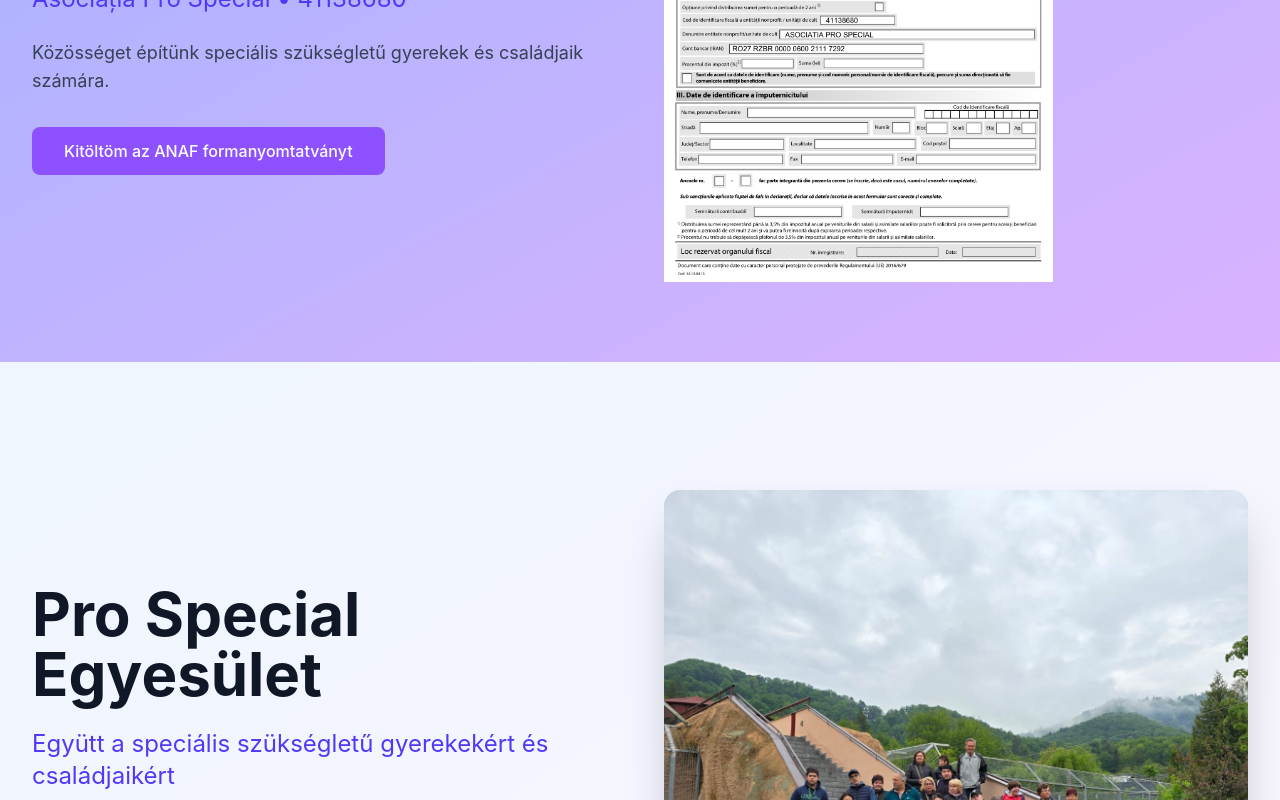
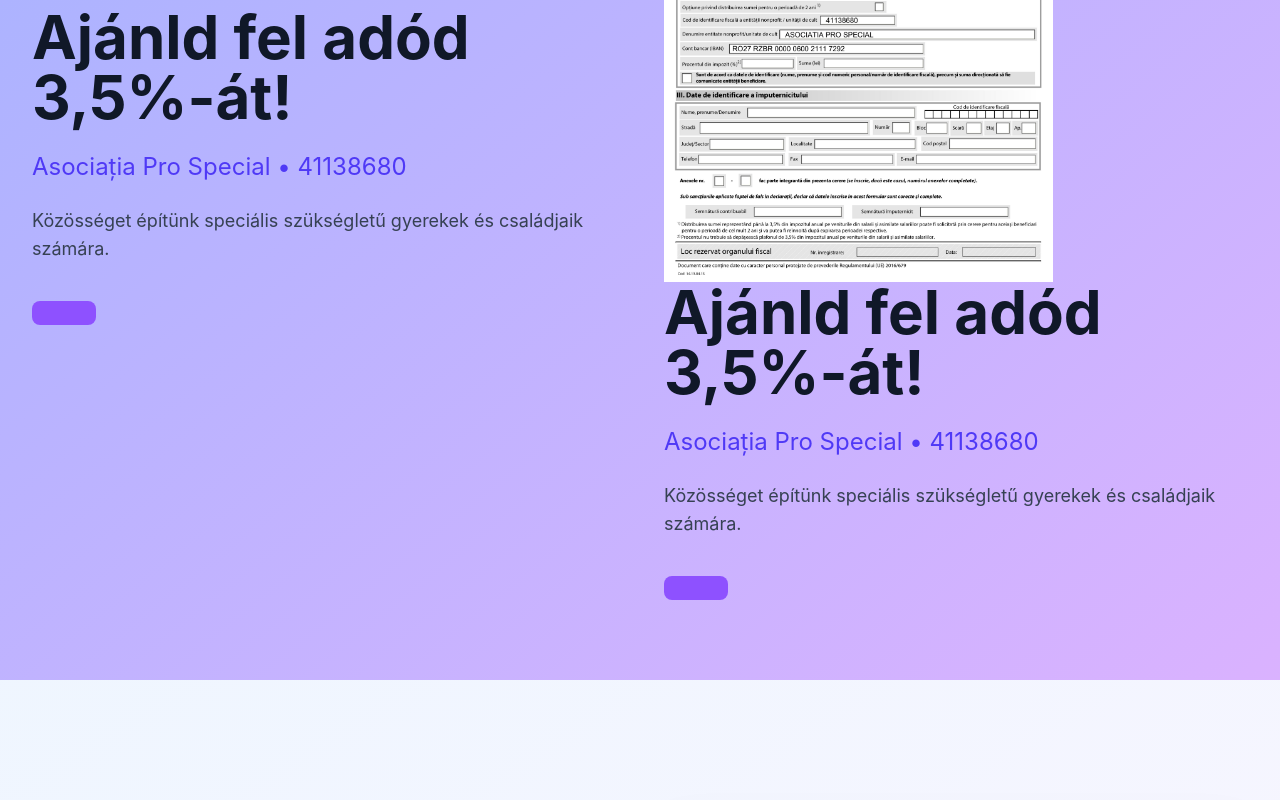
Before and after one commit to zuraglal/prospecial.org, a React (Vite) app: page / in a window 1280 px wide. Shown: the part 480-1280 px from the top of the page. Built offline with nearby package versions, Linux system fonts and the light colour scheme.

Commit message:
Update Home.tsx

```diff
--- a/src/app/components/Home.tsx
+++ b/src/app/components/Home.tsx
@@ -51,11 +51,11 @@
               </p>
               <button
                 onClick={() => {
-                  window.location.href = "pro-special-anaf-230-2025.pdf";
+                  window.location.href = "https://formular230.ro/asociatia-pro-special";
                 }}
                 className="bg-violet-500 hover:bg-violet-600 text-white px-8 py-3 rounded-lg transition-colors inline-flex items-center gap-2"
               >
-                {getTranslation(language, 'donate')}
+                {getTranslation(language, 'donateLink')}
               </button>
             </div>
 
@@ -68,6 +68,26 @@
                   className="w-2/3 h-auto object-cover"
                 />
                 </a>
+              </div>
+
+              <div>
+                <h1 className="text-4xl lg:text-6xl font-bold text-gray-900 mb-6">
+                {getTranslation(language, 'donationTitle')}
+                </h1>
+                <p className="text-xl lg:text-2xl text-indigo-600 mb-6">
+                {getTranslation(language, 'donationSubtitle')}
+                </p>
+                <p className="text-lg text-gray-700 mb-8">
+                {getTranslation(language, 'donationDescription')}
+                </p>
+                <button
+                  onClick={() => {
+                  window.location.href = "pro-special-anaf-230-2025.pdf";
+                }}
+                  className="bg-violet-500 hover:bg-violet-600 text-white px-8 py-3 rounded-lg transition-colors inline-flex items-center gap-2"
+              >
+                  {getTranslation(language, 'donatePDF')}
+                </button>
               </div>
             </div>
           </div>
```
